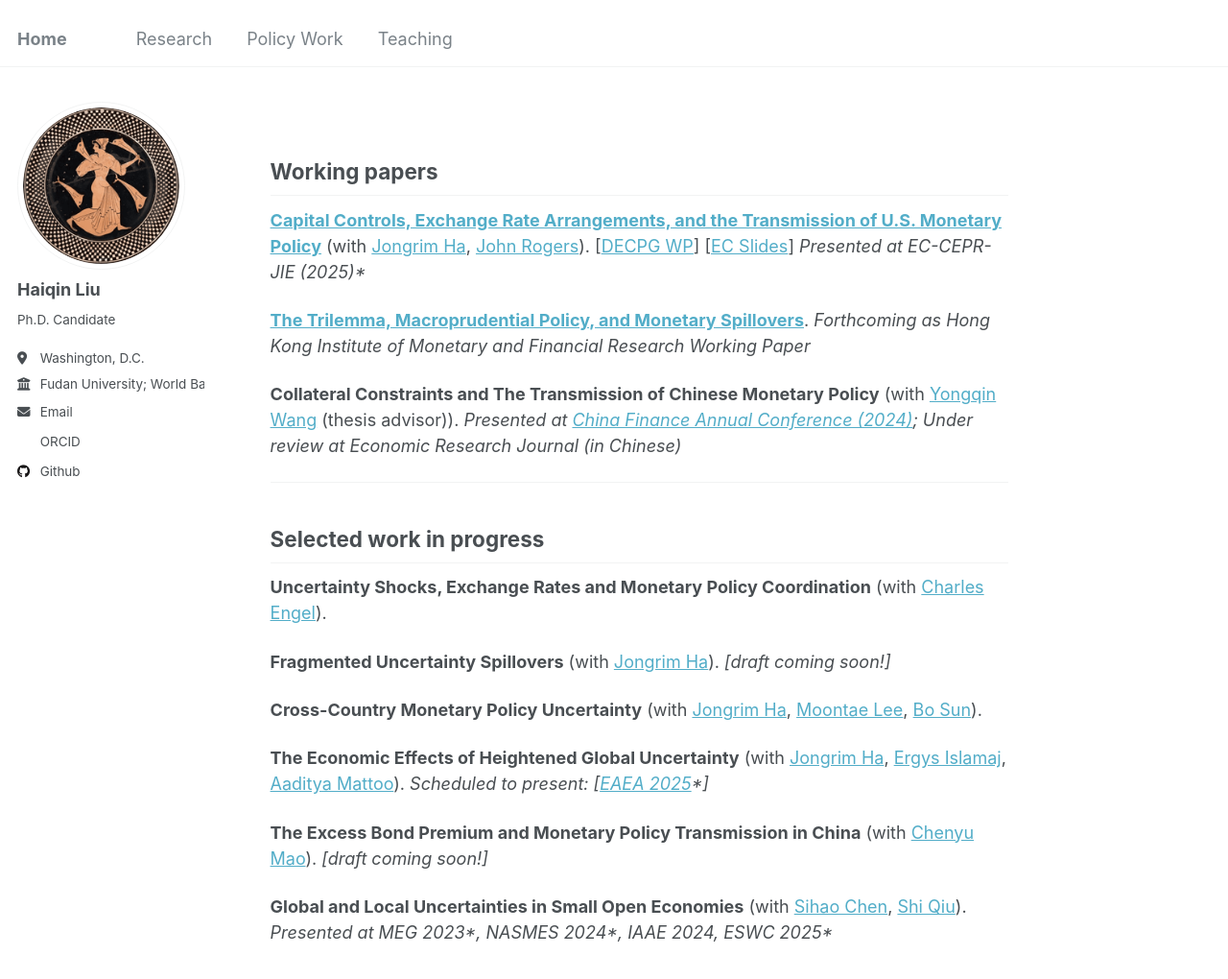
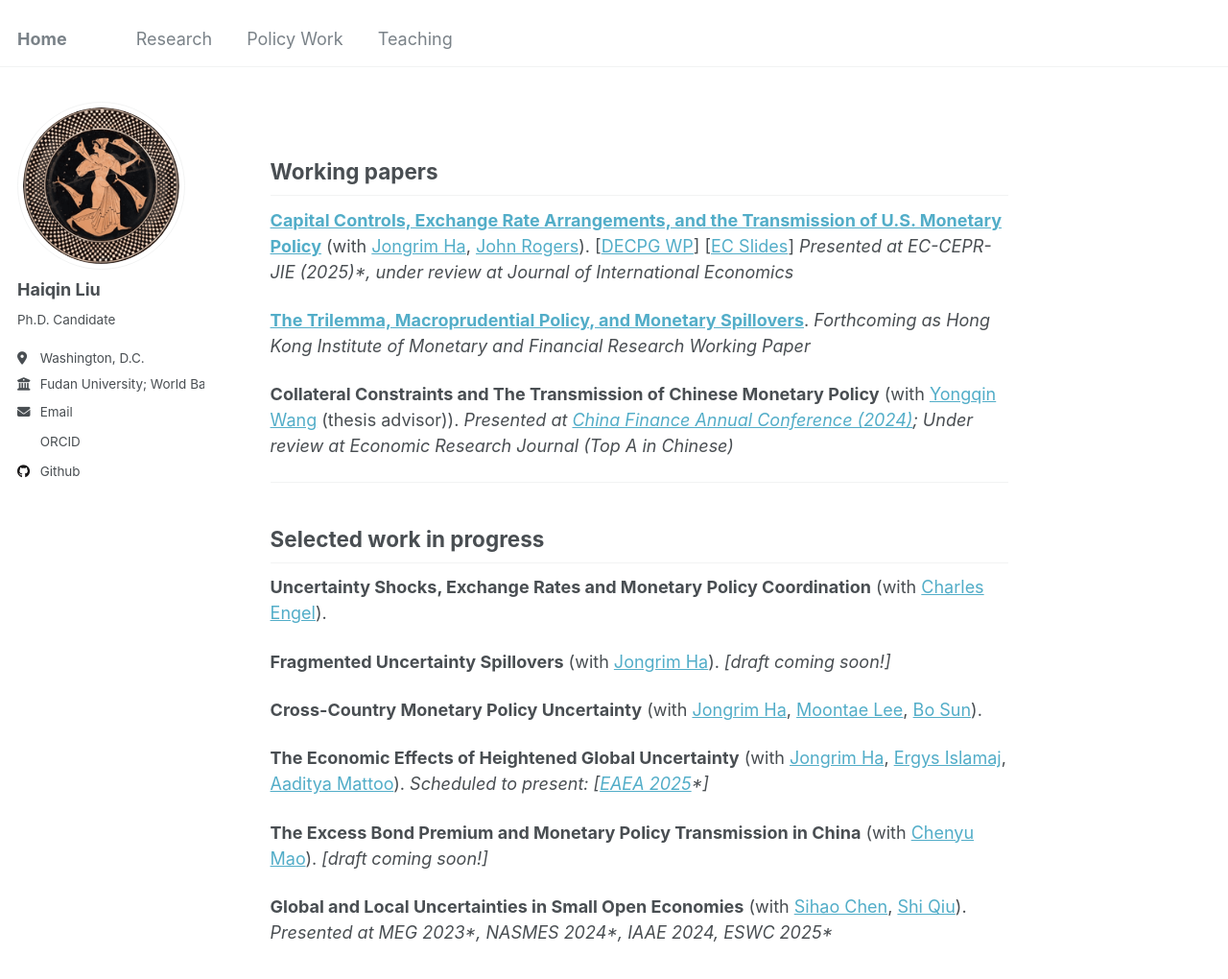
Before and after one commit to liuhaiqinFDU/liuhaiqinFDU.github.io, a Jekyll site: the page built from research.md, in a window 1280 px wide and 1198 px high. Shown: the top 1020 px of the window at 96% size. Built offline with Jekyll 4.4.1, drawn with Linux system fonts in a browser that asks for light colours; some web fonts are replaced.

Commit message:
Update research.md

```diff
--- a/research.md
+++ b/research.md
@@ -10,13 +10,13 @@
 ## Working papers
 
 [**Capital Controls, Exchange Rate Arrangements, and the Transmission of U.S. Monetary Policy**](https://papers.ssrn.com/sol3/papers.cfm?abstract_id=5599312) (with [Jongrim Ha](https://www.jongrimha.com/), [John Rogers](https://www.johnrogerseconomist.net/)). [[DECPG WP](https://documents.worldbank.org/en/publication/documents-reports/documentdetail/099737510042356177/idu0d0f72eff0c5f40430109e25085e3858b298c)] [[EC Slides](https://b1scrape.westeurope.cloudapp.azure.com/conf/2025/slides/I_JongrimHa.pdf)]
-*Presented at EC-CEPR-JIE (2025)\**
+*Presented at EC-CEPR-JIE (2025)\*, under review at Journal of International Economics*
 
 [**The Trilemma, Macroprudential Policy, and Monetary Spillovers**](https://papers.ssrn.com/sol3/papers.cfm?abstract_id=5538878).
 *Forthcoming as Hong Kong Institute of Monetary and Financial Research Working Paper*
 
 **Collateral Constraints and The Transmission of Chinese Monetary Policy** (with [Yongqin Wang](https://fisf.fudan.edu.cn/en_show-112-156.html) (thesis advisor)).
-*Presented at [China Finance Annual Conference (2024)](http://www.jryj.org.cn/CN/news/news104.shtml); Under review at Economic Research Journal (in Chinese)*
+*Presented at [China Finance Annual Conference (2024)](http://www.jryj.org.cn/CN/news/news104.shtml); Under review at Economic Research Journal (Top A in Chinese)*
 
 
 - - -
```
